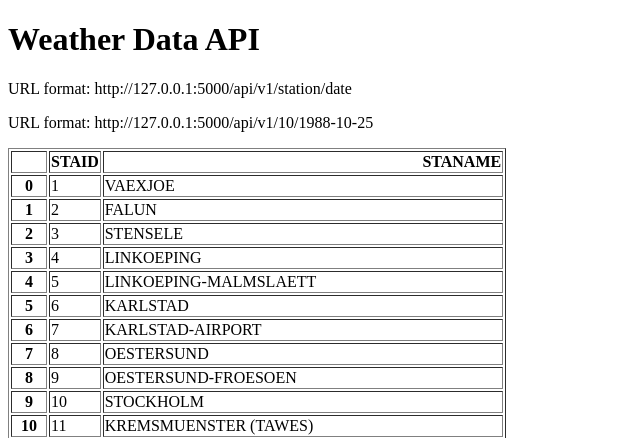
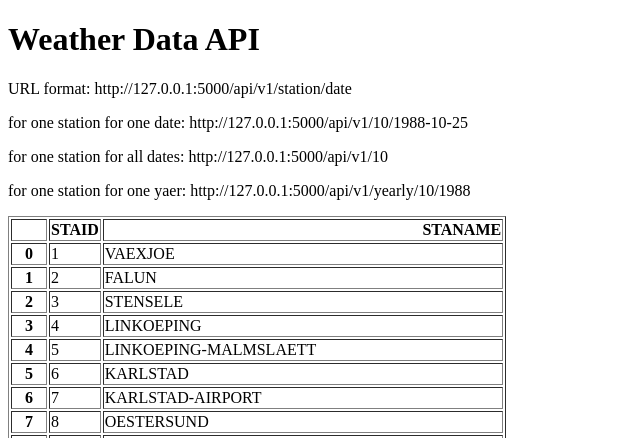
Before and after one commit to Yogeshaher/aap-6-weather-api-, a Flask app: page / in a window 1280 px wide. Shown: the top 438 px of the page, without its empty margins (0-640 px from the left). Run offline with Flask 3, Linux system fonts and the light colour scheme.

Commit message:
add url endpoint for yearly and all data

```diff
--- a/main.py
+++ b/main.py
@@ -4,7 +4,8 @@ import pandas as pd
 app = Flask(__name__)
 
 stations = pd.read_csv("data_small/stations.txt", skiprows=17)
-stations = stations[["STAID", "STANAME                                 "]]
+stations = stations[["STAID", "STANAME "
+                              "                                "]]
 @app.route("/")
 def home():
     return render_template("home.html", data=stations.to_html())
@@ -19,6 +20,22 @@ def about(station, date):
             "date": date,
             "temperature": temperature}
 
+@app.route("/api/v1/<station>")
+def all_data(station):
+    filename = "data_small/TG_STAID" + str(station).zfill(6) + ".txt"
+    df = pd.read_csv(filename, skiprows=20, parse_dates=["    DATE"])
+    result = df.to_dict(orient="records")
+    return result
+
+@app.route("/api/v1/yearly/<station>/<year>")
+def yearly(station,year):
+    filename = "data_small/TG_STAID" + str(station).zfill(6) + ".txt"
+    df = pd.read_csv(filename, skiprows=20)
+    df["    DATE"] = df["    DATE"].astype(str)
+    result = df[df["    DATE"].str.startswith(str(year))].to_dict(orient="records")
+    return result
+
+
 
 if __name__ == "__main__":
     app.run(debug=True)
--- a/templates/home.html
+++ b/templates/home.html
@@ -7,7 +7,9 @@
 <body>
 <h1>Weather Data API</h1>
 <p>URL format: http://127.0.0.1:5000/api/v1/station/date</p>
-<p>URL format: http://127.0.0.1:5000/api/v1/10/1988-10-25</p>
+<p>for one station for one date: http://127.0.0.1:5000/api/v1/10/1988-10-25</p>
+<p>for one station for all dates: http://127.0.0.1:5000/api/v1/10</p>
+<p>for one station for one yaer: http://127.0.0.1:5000/api/v1/yearly/10/1988</p>
 <p>{{data|safe}}</p>
 </body>
 </html>
```
